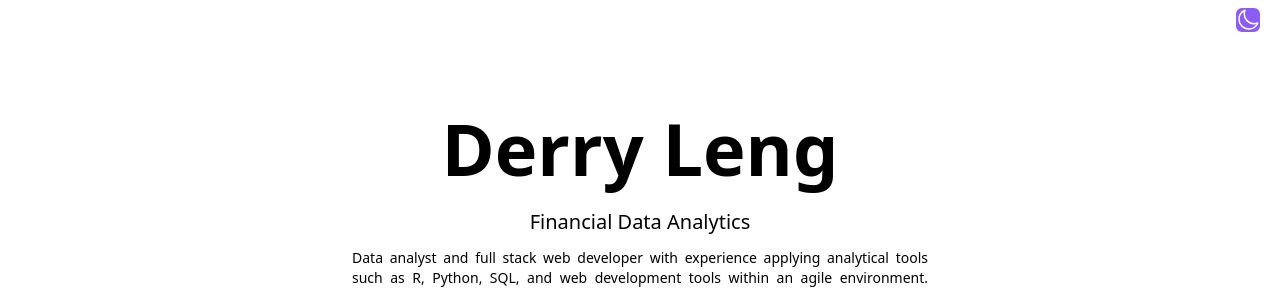
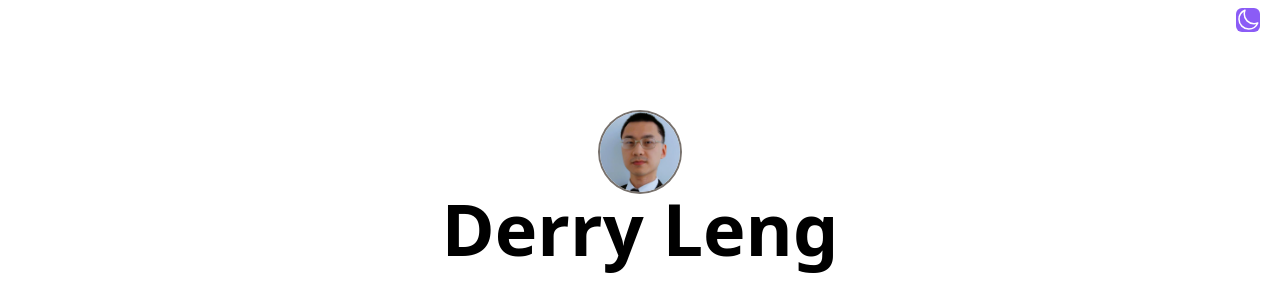
Before and after one commit to derryleng/personal-website, a React (Vite) app: page / in a window 1280 px wide. Shown: the top 289 px of the page. Built offline with nearby package versions, Linux system fonts and the light colour scheme.

Commit message:
Add avatar to title

```diff
--- a/src/components/Header.jsx
+++ b/src/components/Header.jsx
@@ -1,6 +1,14 @@
+
+import myFace from "/assets/me_2021_365_365.jpg";
+
 function Header() {
     return (
         <div className="flex flex-col items-center justify-center pt-20 pb-6 text-center">
+            <img
+                className="w-20 h-20 rounded-full ring-2 ring-stone-500 border-stone-500 border-3"
+                src={myFace}
+                alt="Derry"
+            />
             <h1 className="mb-2 text-4xl font-bold md:text-7xl md:mb-6">Derry Leng</h1>
             <p className="mb-3 font-lg text-md md:text-xl">Financial Data Analytics</p>
             <p className="max-w-xl mb-6 text-sm text-justify">Data analyst and full stack web developer with experience applying analytical tools such as R, Python, SQL, and web development tools within an agile environment. Recognised for inspiring growth within the team and new technology adoption within the firm. I am devoted to lifelong learning and determined to generate innovative solutions to tackle business challenges.</p>
```
